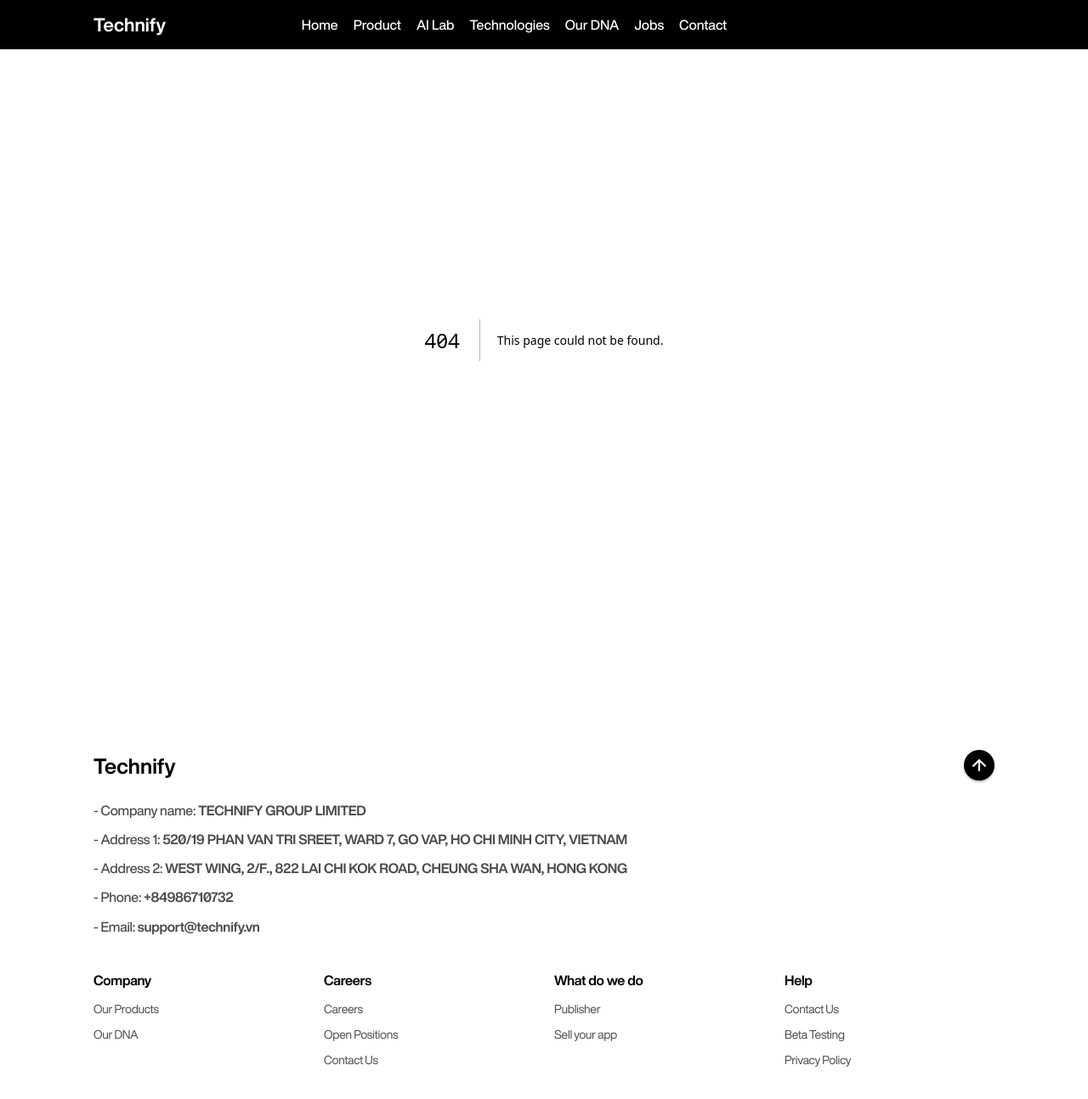
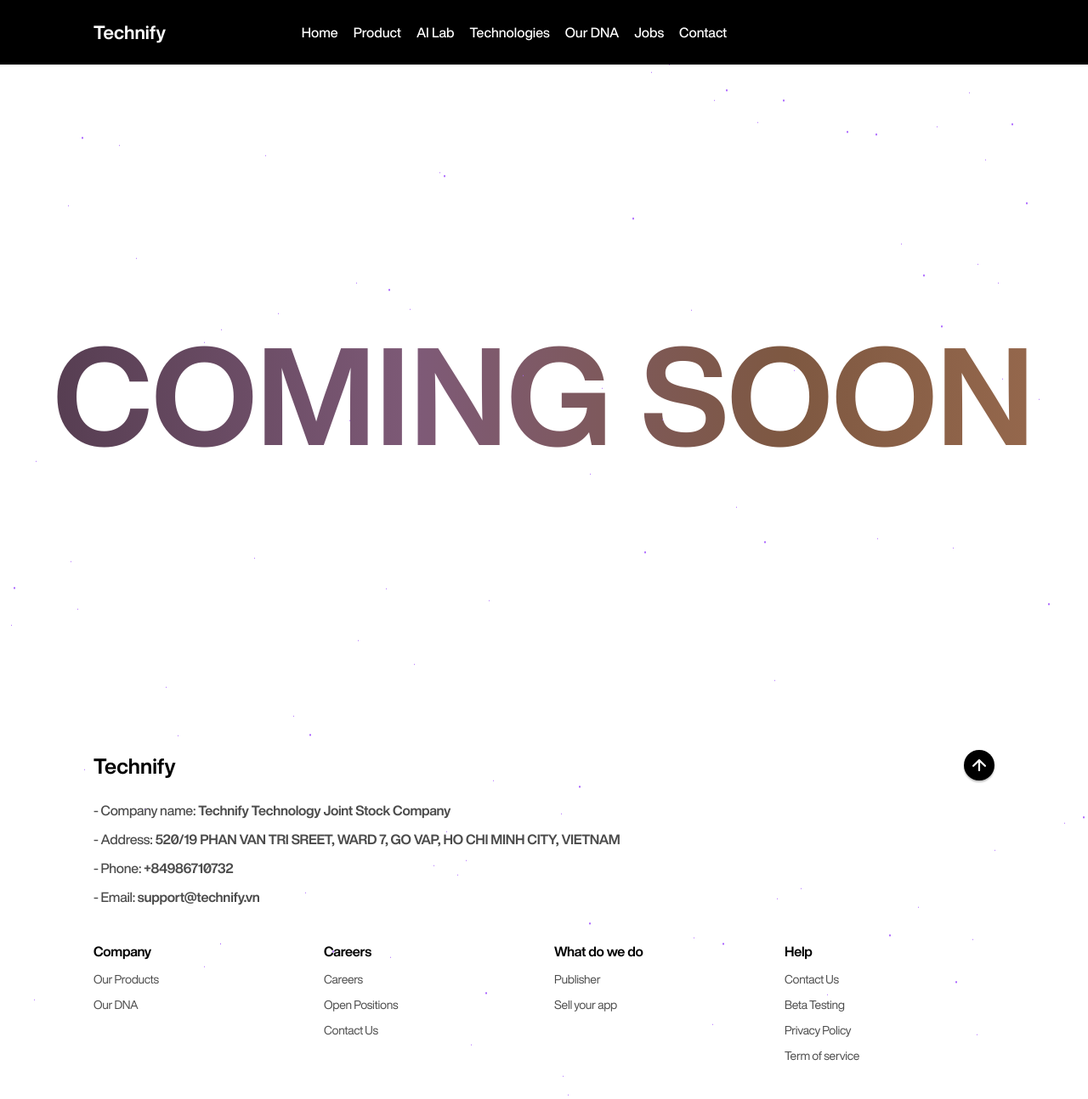
Before and after one commit to HoangVuu/aiby_x_tech, a Next.js app: page /policy in a window 1280 px wide. Before the commit this address had no page. Shown: the top 1294 px of the page at 85% size. Built offline with nearby package versions, Linux system fonts and the light colour scheme.

Commit message:
feat: Add policy and term of service pages

```diff
--- a/src/app/contact/page.tsx
+++ b/src/app/contact/page.tsx
@@ -42,17 +42,17 @@
         </p>
         <p className="contact__info__address-details Hero_section__address">
           <span className="">
-            Address 1: 520/19 PHAN VAN TRI SREET, WARD 7, GO VAP, HO CHI MINH
+            Address: 520/19 PHAN VAN TRI SREET, WARD 7, GO VAP, HO CHI MINH
             CITY, VIETNAM
           </span>
         </p>
 
-        <p className="contact__info__address-details Hero_section__address">
+        {/* <p className="contact__info__address-details Hero_section__address">
           <span className="">
             Address 2: WEST WING, 2/F., 822 LAI CHI KOK ROAD, CHEUNG SHA WAN,
             HONG KONG
           </span>
-        </p>
+        </p> */}
       </div>
     </section>
 
@@ -222,12 +222,12 @@
             <div className="CompanyAddress_map__image-container"></div>
           </div>
           <p className="contact-us_address__details">
-            Address 1: 520/19 PHAN VAN TRI SREET, WARD 7, GO VAP, HO CHI MINH
+            Address : 520/19 PHAN VAN TRI SREET, WARD 7, GO VAP, HO CHI MINH
             CITY, VIETNAM
             <br />
             <br />
-            Address 2: WEST WING, 2/F., 822 LAI CHI KOK ROAD,
-            CHEUNG SHA WAN, HONG KONG
+            {/* Address 2: WEST WING, 2/F., 822 LAI CHI KOK ROAD,
+            CHEUNG SHA WAN, HONG KONG */}
           </p>
           <p className="contact-us_address__hours">09:00 AM - 06:00 PM</p>
         </div>
--- /dev/null
+++ b/src/app/policy/page.tsx
@@ -0,0 +1,13 @@
+import ComingSoon from "@/components/coming-soon/ComingSoon";
+
+const Policy: React.FC = () => {
+  return (
+    <main>
+      <section className="privacyPolicy">
+        <ComingSoon title="Privacy & Policy" />
+      </section>
+    </main>
+  );
+};
+
+export default Policy;
--- /dev/null
+++ b/src/app/term-of-service/page.tsx
@@ -0,0 +1,13 @@
+import ComingSoon from "@/components/coming-soon/ComingSoon";
+
+const TermOfService: React.FC = () => {
+  return (
+    <main>
+      <section className="termOfService">
+        <ComingSoon title="Term of Service" />
+      </section>
+    </main>
+  );
+};
+
+export default TermOfService;
--- a/src/components/coming-soon/ComingSoon.tsx
+++ b/src/components/coming-soon/ComingSoon.tsx
@@ -1,3 +1,5 @@
+'use client';
+
 import './ComingSoon.css';
 import { motion } from 'framer-motion';
 import { getMotionFadeInAndSlideUpAnimation } from '@/utils/animation';
--- a/src/components/footer/Footer.tsx
+++ b/src/components/footer/Footer.tsx
@@ -47,20 +47,20 @@
           </div>
           <div className="Text_text--footer-link text-address">
             <span className="text-address">- Company name:</span>{" "}
-            <span className="text-bold">TECHNIFY GROUP LIMITED</span>
+            <span className="text-bold">Technify Technology Joint Stock Company</span>
             <p className="text-address">
-              - Address 1:{" "}
+              - Address:{" "}
               <span className="text-bold">
                 520/19 PHAN VAN TRI SREET, WARD 7, GO VAP, HO CHI MINH CITY,
                 VIETNAM
               </span>
             </p>
-            <p className="text-address">
+            {/* <p className="text-address">
               - Address 2:{" "}
               <span className="text-bold">
                 WEST WING, 2/F., 822 LAI CHI KOK ROAD, CHEUNG SHA WAN, HONG KONG
               </span>
-            </p>
+            </p> */}
             <p className="text-address">
               - Phone:
               <span className="text-bold"> +84986710732</span>
@@ -202,6 +202,15 @@
                 >
                   <span className="Text_text--footer-link Text_text--weight-regular">
                     <span className="">Privacy Policy</span>
+                  </span>
+                </Link>
+
+                <Link
+                  className="NavigationList_nav__link NavigationList_nav__link--variant-light"
+                  href="/term-of-service"
+                >
+                  <span className="Text_text--footer-link Text_text--weight-regular">
+                    <span className="">Term of service</span>
                   </span>
                 </Link>
               </div>
--- a/src/components/header/Header.tsx
+++ b/src/components/header/Header.tsx
@@ -23,13 +23,13 @@
     <header className="Header_header Header_header--theme-dark">
       <div className="Header_header__container">
         <div className="Header_header__static-container">
-          <div
-            style={{ fontSize: "22px", fontWeight: "bold" }}
-            className="text-white "
-          >
-            Technify
-          </div>
           <Link aria-label="Logo" className="Logo_logo" href="/">
+            <div
+              style={{ fontSize: "22px", fontWeight: "bold" }}
+              className="text-white "
+            >
+              Technify
+            </div>
             {/* <svg
               xmlns="http://www.w3.org/2000/svg"
               preserveAspectRatio="xMidYMid meet"
```
